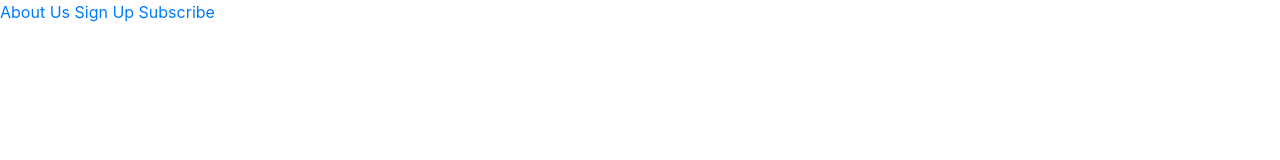
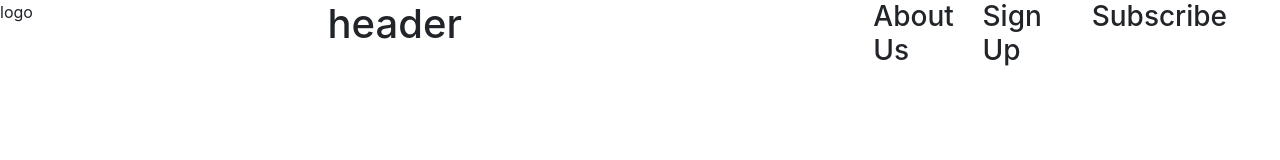
Before and after one commit to VanVDC/website1, a plain HTML site: page index.html in a window 1280 px wide. Drawn offline with nearby package versions, Linux system fonts and the light colour scheme.

Commit message:
redo the master

```diff
--- a/index.html
+++ b/index.html
@@ -6,11 +6,13 @@
 
     </head>
     <body>
-        <nav>
-            <a href="">About Us</a>
-            <a href="">Sign Up</a>
-            <a href="">Subscribe</a>
-        </nav>
+        <div class="row nav">
+            <div class="col-3"> logo  </div>
+            <div class="col-5"><h1>header</h1></div>
+            <div class="col-1"><h3>About Us</h3></div>
+            <div class="col-1"><h3>Sign Up</h3></div>
+            <div class="col-1"><h3>Subscribe</h3></div>
+        </div>
 
 
     </body>
```
